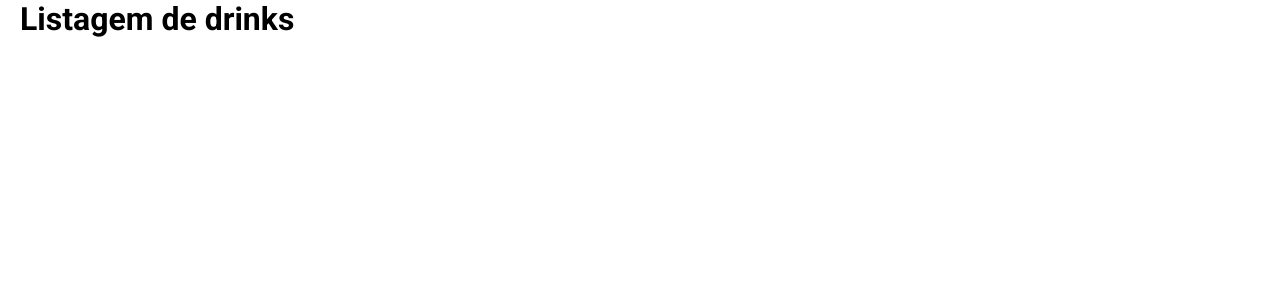
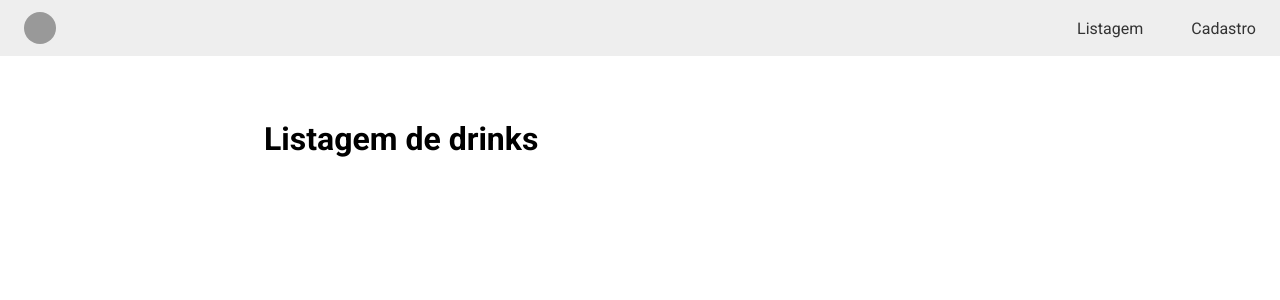
Before and after one commit to AmauriLima/Drinks, a React (Vite) app: page / in a window 1280 px wide. Shown: the top 300 px of the page. Built offline with nearby package versions, Linux system fonts and the light colour scheme.

Commit message:
feat: adding page header component

```diff
--- a/src/assets/styles/styled.d.ts
+++ b/src/assets/styles/styled.d.ts
@@ -4,6 +4,11 @@ declare module 'styled-components' {
   export interface DefaultTheme {
     colors: {
       background: string,
+      gray: {
+        800: string,
+        600: string,
+        500: string,
+      }
     }
   }
 }
--- a/src/assets/styles/themes/default.ts
+++ b/src/assets/styles/themes/default.ts
@@ -3,5 +3,10 @@ import { DefaultTheme } from 'styled-components';
 export default {
   colors: {
     background: '#fff',
+    gray: {
+      800: '#333',
+      600: '#999',
+      500: '#eee',
+    },
   },
 } as DefaultTheme;
--- /dev/null
+++ b/src/components/Header/index.tsx
@@ -0,0 +1,20 @@
+import { Link } from 'react-router-dom';
+
+import {
+  Container, Content, ControlButtons, FakeLogo,
+} from './styles';
+
+export function Header() {
+  return (
+    <Container>
+      <Content>
+        <FakeLogo />
+
+        <ControlButtons>
+          <Link to="/">Listagem</Link>
+          <Link to="/createDrink">Cadastro</Link>
+        </ControlButtons>
+      </Content>
+    </Container>
+  );
+}
--- /dev/null
+++ b/src/components/Header/styles.ts
@@ -0,0 +1,33 @@
+import styled from 'styled-components';
+
+export const Container = styled.header`
+  padding: 12px 24px;
+  background-color: ${({ theme }) => theme.colors.gray[500]};
+`;
+
+export const Content = styled.div`
+  display: flex;
+  justify-content: space-between;
+  align-items: center;
+  width: 100%;
+  max-width: 1400px;
+  margin: 0 auto;
+`;
+
+export const FakeLogo = styled.div`
+    height: 32px;
+    width: 32px;
+    background: ${({ theme }) => theme.colors.gray[600]};
+    border-radius: 50%;
+  `;
+
+export const ControlButtons = styled.div`
+  a {
+    text-decoration: none;
+    color: ${({ theme }) => theme.colors.gray[800]};
+  }
+
+  a + a {
+    margin-left: 48px;
+  }
+`;
--- a/src/components/PageLayout/index.tsx
+++ b/src/components/PageLayout/index.tsx
@@ -1,4 +1,6 @@
 import { ReactNode } from 'react';
+
+import { Header } from '@components/Header';
 
 import { Container, Main } from './styles';
 
@@ -9,6 +11,7 @@ type PageLayoutProps = {
 export function PageLayout({ children }: PageLayoutProps) {
   return (
     <Container>
+      <Header />
       <Main>
         {children}
       </Main>
--- a/src/components/PageLayout/styles.ts
+++ b/src/components/PageLayout/styles.ts
@@ -5,9 +5,10 @@ export const Container = styled.div`
   height: 100vh;
 `;
 
-export const Main = styled.div`
-  max-width: 1400px;
+export const Main = styled.main`
+  max-width: 800px;
   width: 100%;
   margin: 0 auto;
-  padding: 0 20px;
+  padding: 0 24px;
+  padding-top: 64px;
 `;
```
